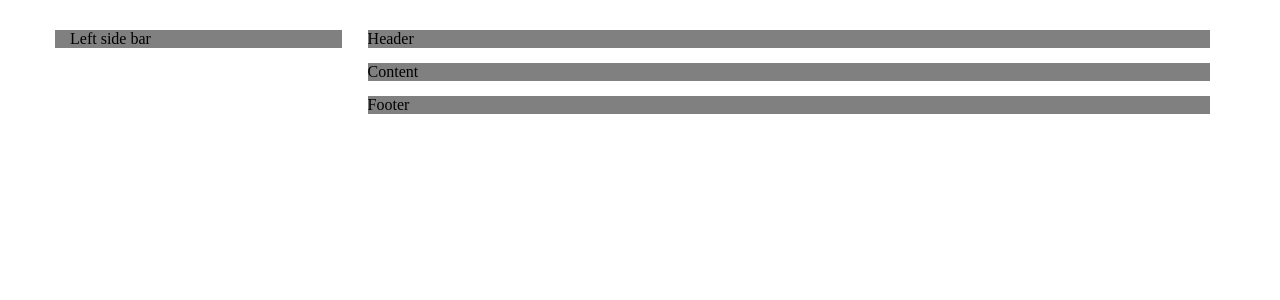
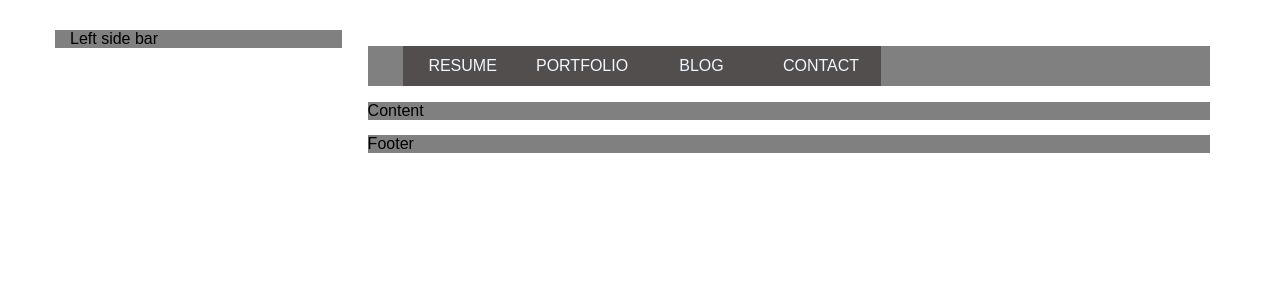
Before and after one commit to PhuBui/myBlog, a PHP site: page / in a window 1280 px wide. Shown: the top 300 px of the page. Run offline with PHP 8.4, Linux system fonts and the light colour scheme.

Commit message:
them header

```diff
--- a/css/main.css
+++ b/css/main.css
@@ -1,6 +1,8 @@
 body {
     padding: 0px;
     margin: 0px;
+    font-family: sans-serif;
+    color: black;
 }
 
 #container {
@@ -33,3 +35,22 @@ header, #content, footer {
 header {
     margin-top:0px;
 }
+#main  ul li{
+    list-style: none;
+    background-color: rgb(83, 78, 78);
+    text-align: center;
+    /* text-decoration: none; */
+}
+#main ul li a{
+    color: aliceblue;
+    text-decoration: none
+}
+#main li{
+    color: black;
+    display: inline-block;
+    width: 120px;
+    height: 40px;
+    line-height: 40px;
+    margin-left: -5px;
+
+}
--- a/index.html
+++ b/index.html
@@ -14,7 +14,12 @@
         </div>
         <div id="main">
             <header>
-                Header
+                <ul>
+                    <li> <a href=""> RESUME</a></li>
+                    <li> <a href=""> PORTFOLIO</a></li>
+                    <li> <a href=""> BLOG</a></li>
+                    <li> <a href=""> CONTACT</a></li>
+                </ul>
             </header>
 
             <div id="content">
```
